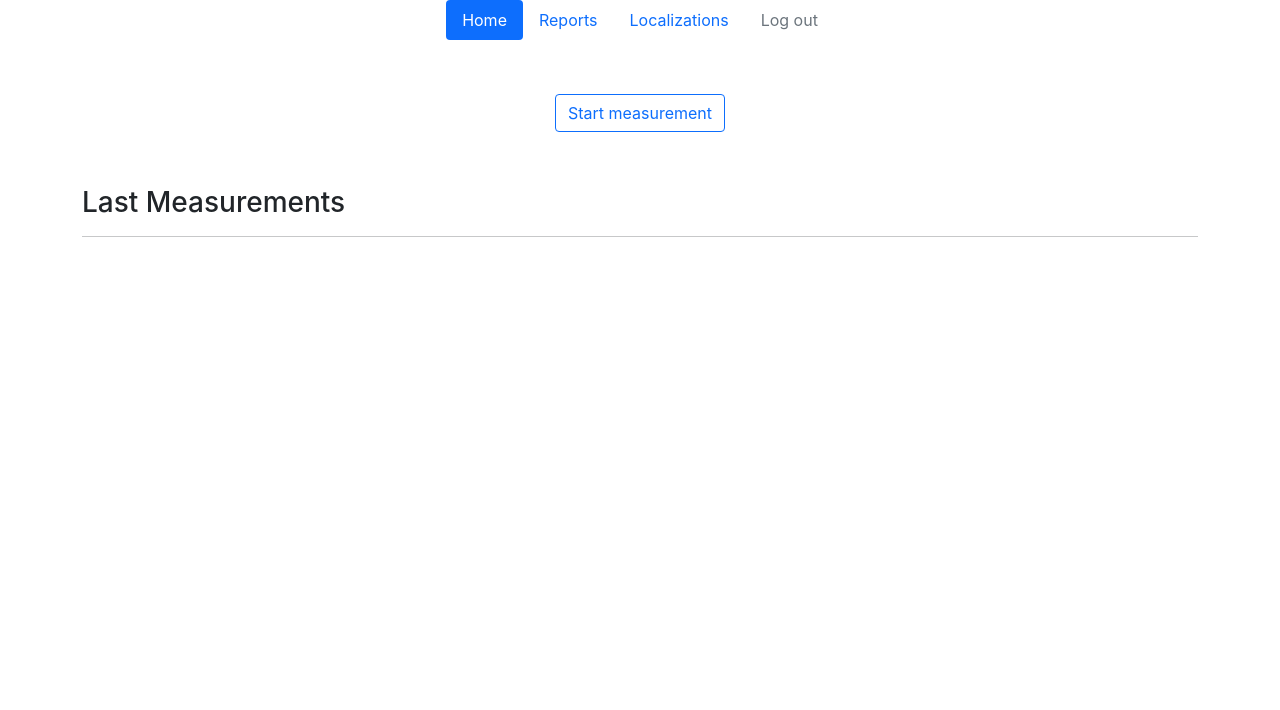
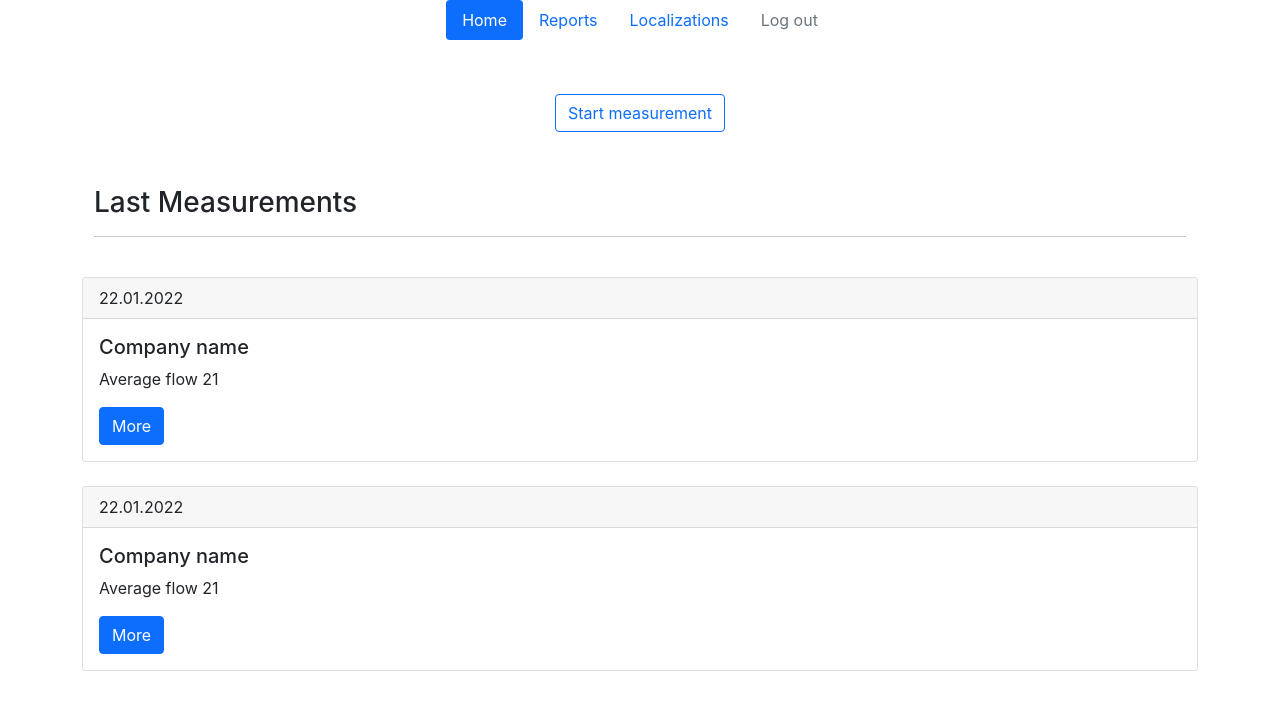
Before and after one commit to AsiaSikora/flow-react, a React (Create React App) app: page / in a window 1280 px wide. Shown: the top 710 px of the page. Built offline with nearby package versions, Linux system fonts and the light colour scheme.

Commit message:
Measurements cards added

```diff
--- a/src/components/LastMeasurements/LastMeasurements.js
+++ b/src/components/LastMeasurements/LastMeasurements.js
@@ -1,10 +1,13 @@
 import React from 'react';
 import LastMeasurementsHeader from './LastMeasurementsHeader/LastMeasurementsHeader';
+import Measurement from './Measurement/Measurement';
 
 function LastMeasurements() {
   return (
-    <div>
+    <div className="container">
       <LastMeasurementsHeader/>
+      <Measurement />
+      <Measurement />
     </div>
   );
 }
--- a/src/components/LastMeasurements/Measurement/Measurement.js
+++ b/src/components/LastMeasurements/Measurement/Measurement.js
@@ -0,0 +1,22 @@
+import React from 'react';
+
+function Measurement() {
+  return (
+    <div>
+        <div class="card">
+            <div class="card-header">
+                22.01.2022
+            </div>
+            <div class="card-body">
+                <h5 class="card-title">Company name</h5>
+                <p class="card-text">Average flow 21</p>
+                <a href="#" class="btn btn-primary">More</a>
+            </div>
+        </div>
+        <br/>
+    </div>
+
+  );
+}
+
+export default Measurement;
```
